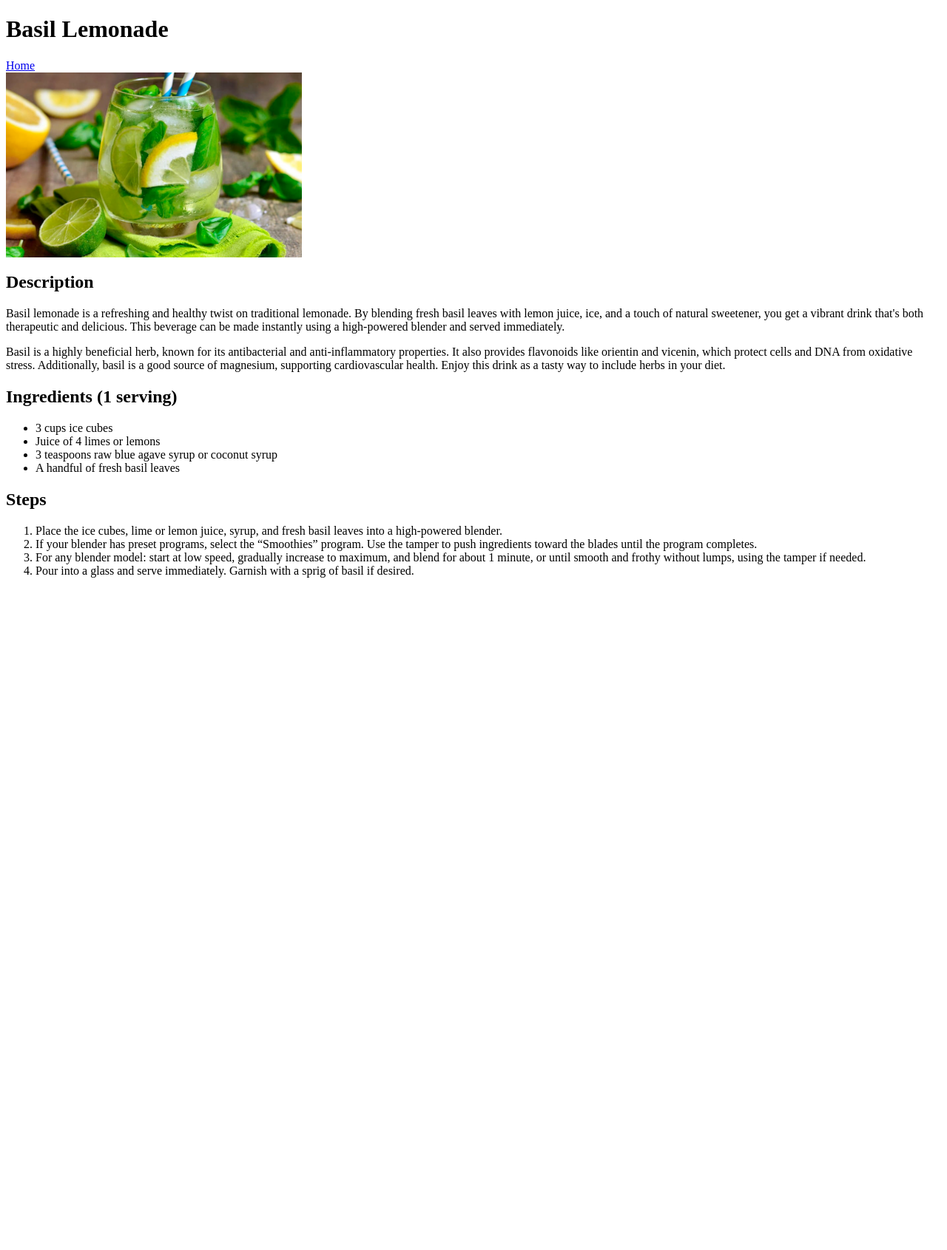
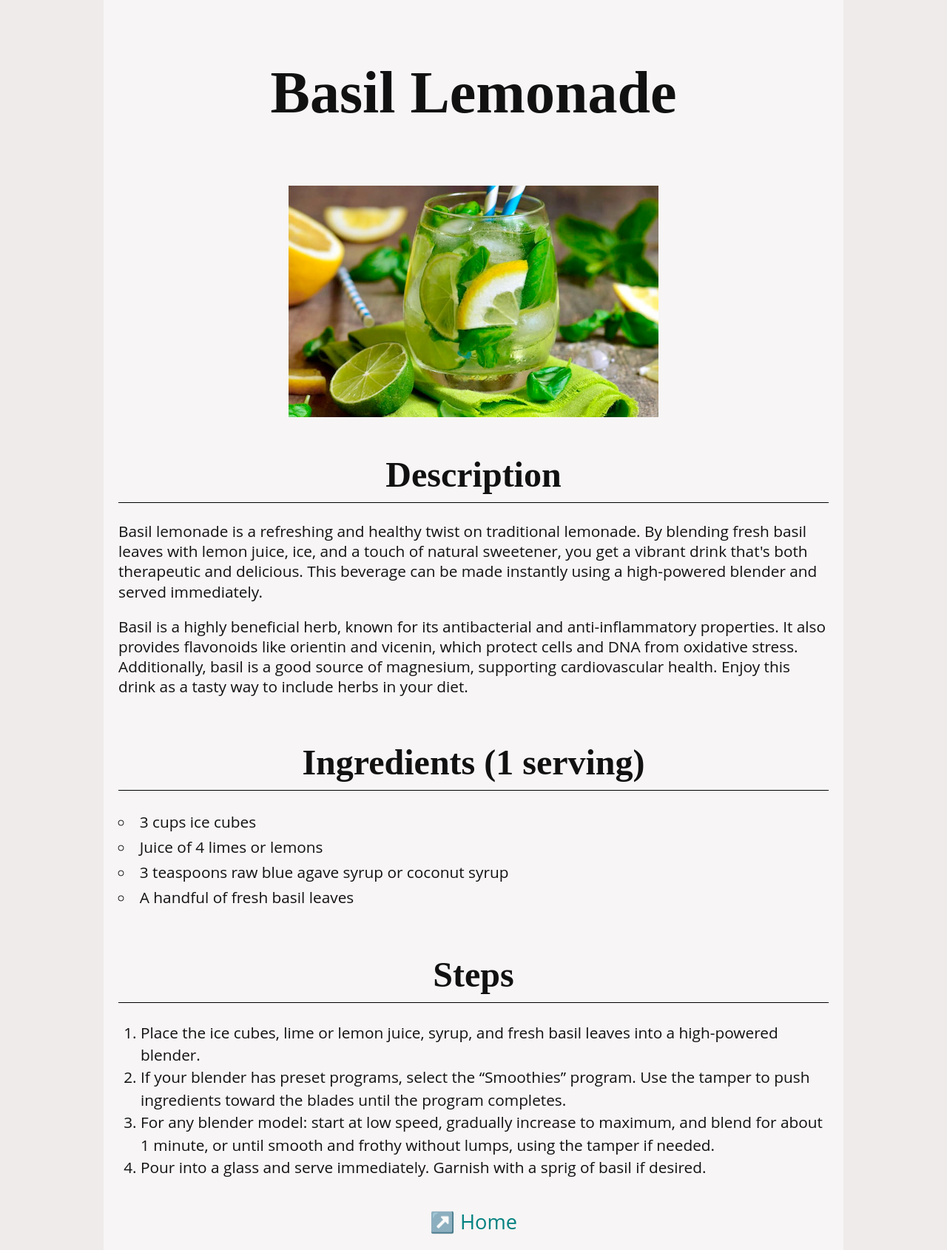
Before and after one commit to macardosa/odin-recipes, a plain HTML site: page recipes/basil-lemonade.html in a window 1280 px wide. Shown: the whole page at 74% size. Before the commit the page ends 800 px from the top, so only its background shows below. Drawn offline with Linux system fonts and the light colour scheme.

Commit message:
Improve website appearance

```diff
--- a/index.html
+++ b/index.html
@@ -5,16 +5,40 @@
     <meta charset="UTF-8">
     <meta name="viewport" content="width=device-width, initial-scale=1.0">
     <title>Odin Recipes</title>
+    <link href="https://fonts.googleapis.com/css2?family=Open+Sans:ital,wght@0,300..800;1,300..800&display=swap"
+        rel="stylesheet">
+    <link
+        href="https://fonts.googleapis.com/css2?family=IBM+Plex+Serif:ital,wght@0,100;0,200;0,300;0,400;0,500;0,600;0,700;1,100;1,200;1,300;1,400;1,500;1,600;1,700&display=swap"
+        rel="stylesheet">
+    <link rel="stylesheet" href="./styles.css">
 </head>
 
 <body>
-    <h1>Odin Recipes</h1>
-    <ul>
-        <li><a href="recipes/salmon-lemon-herbs.html">Salmon with Lemon and Herbs</a></li>
-        <li><a href="recipes/pumpkin-flan.html">Pumpkin Flan</a></li>
-        <li><a href="recipes/basil-lemonade.html">Basil Lemonade</a></li>
-    </ul>
-
+    <div class="page">
+        <h1 id="heading-index">Odin Recipes</h1>
+        <div class="recipe-box">
+            <ul>
+                <li>
+                    <div class="recipe-item">
+                        <img src="./images/salmon.png" alt="a salmon dish served with herbs spread on top of it">
+                        <a href="recipes/salmon-lemon-herbs.html">Salmon with Lemon and Herbs</a>
+                    </div>
+                </li>
+                <li>
+                    <div class="recipe-item">
+                        <img src="./images/pumpkin-flan.png" alt="a full pumpkin flan with caramel presented in a dish">
+                        <a href="recipes/pumpkin-flan.html">Pumpkin Flan</a>
+                    </div>
+                </li>
+                <li>
+                    <div class="recipe-item">
+                        <img src="./images/basil-lemonade.png" alt="glass with lemonade, ice, and basil leaves">
+                        <a href="recipes/basil-lemonade.html">Basil Lemonade</a>
+                    </div>
+                </li>
+            </ul>
+        </div>
+    </div>
 </body>
 
 </html>
--- a/recipes/basil-lemonade.html
+++ b/recipes/basil-lemonade.html
@@ -9,10 +9,12 @@
 </head>
 
 <body>
+    <div class="page recipe">
         <h1>Basil Lemonade</h1>
-    <a href="../index.html">Home</a>
-    <img src="../images/basil-lemonade.png" alt="Glass of basil lemonade with ice and fresh basil leaves.">
 
+        <img class="recipe-image" src="../images/basil-lemonade.png"
+            alt="Glass of basil lemonade with ice and fresh basil leaves.">
+        <div class="description">
             <h2>Description</h2>
             <p>
                 Basil lemonade is a refreshing and healthy twist on traditional lemonade. By blending fresh basil
@@ -22,11 +24,14 @@
             </p>
             <p>
                 Basil is a highly beneficial herb, known for its antibacterial and anti-inflammatory properties. It also
-        provides flavonoids like orientin and vicenin, which protect cells and DNA from oxidative stress. Additionally,
-        basil is a good source of magnesium, supporting cardiovascular health. Enjoy this drink as a tasty way to
+                provides flavonoids like orientin and vicenin, which protect cells and DNA from oxidative stress.
+                Additionally,
+                basil is a good source of magnesium, supporting cardiovascular health. Enjoy this drink as a tasty way
+                to
                 include herbs in your diet.
             </p>
-
+        </div>
+        <div class="ingredients">
             <h2>Ingredients (1 serving)</h2>
             <ul>
                 <li>3 cups ice cubes</li>
@@ -35,15 +40,26 @@
                 <li>A handful of fresh basil leaves</li>
             </ul>
 
+        </div>
+        <div class="steps">
             <h2>Steps</h2>
             <ol>
-        <li>Place the ice cubes, lime or lemon juice, syrup, and fresh basil leaves into a high-powered blender.</li>
-        <li>If your blender has preset programs, select the “Smoothies” program. Use the tamper to push ingredients
+                <li>Place the ice cubes, lime or lemon juice, syrup, and fresh basil leaves into a high-powered blender.
+                </li>
+                <li>If your blender has preset programs, select the “Smoothies” program. Use the tamper to push
+                    ingredients
                     toward the blades until the program completes.</li>
-        <li>For any blender model: start at low speed, gradually increase to maximum, and blend for about 1 minute, or
+                <li>For any blender model: start at low speed, gradually increase to maximum, and blend for about 1
+                    minute, or
                     until smooth and frothy without lumps, using the tamper if needed.</li>
                 <li>Pour into a glass and serve immediately. Garnish with a sprig of basil if desired.</li>
             </ol>
+        </div>
+
+        <footer class="footer">
+            <a href="../index.html">↗️ Home</a>
+        </footer>
+    </div>
 </body>
 
 </html>
--- a/styles.css
+++ b/styles.css
@@ -1,4 +1,144 @@
-img {
+* {
+    margin: 0;
+    padding: 0;
+    box-sizing: border-box;
+}
+
+body {
+    background-color: rgba(236, 231, 231, 0.828);
+    color: rgb(18, 17, 17);
+}
+
+.page {
+    width: 1000px;
+    height: auto;
+    margin: 0 auto;
+    padding: 0 20px;
+    font-family: "Open Sans", sans-serif;
+}
+
+.page.recipe {
+    background-color: rgba(255, 255, 255, 0.5);
+}
+
+h1,
+h2,
+h3,
+h4,
+h5,
+h6 {
+    font-family: "IBM Plex Serif", serif;
+    text-align: center;
+}
+
+h1 {
+    font-size: 5.0rem;
+    padding: 80px;
+}
+
+#heading-index {
+    background-color: rgba(255, 255, 255, 0.5);
+    margin-bottom: 80px;
+    padding: 60px;
+}
+
+.recipe-box {
+    width: 805px;
+    margin-left: auto;
+}
+
+.recipe-box ul {
+    list-style-type: none;
+}
+
+.recipe-box li {
+    background-color: rgba(255, 255, 255, 0.5);
+    font-size: 1.5rem;
+    padding: 10px;
+    margin-bottom: 20px;
+}
+
+.recipe-item {
+    position: relative;
+    padding: 25px 0;
+}
+
+.recipe-item img {
+    height: 100px;
+    width: 140px;
+    float: flex;
+    position: absolute;
+    left: -160px;
+    top: -10px;
+}
+
+.recipe-item a {
+    text-decoration: none;
+    color: rgb(18, 17, 17);
+}
+
+.recipe-image {
     display: block;
-    max-width: 400px;
+    min-width: 400px;
+    margin: 0 auto;
+    margin-bottom: 50px;
+
 }
+
+h2 {
+    font-size: 3.0rem;
+    margin-top: 60px;
+    margin-bottom: 25px;
+    border-bottom: 1px black solid;
+    padding-bottom: 10px;
+}
+
+.description h2 {
+    margin-top: 20px;
+}
+
+.page p,
+.page li {
+    font-family: inherit;
+    font-size: 1.3rem;
+}
+
+.description p {
+    margin-bottom: 20px;
+    line-height: 1.7rem;
+}
+
+.description p :last-of-type {
+    margin-bottom: 0;
+}
+
+.ingredients ul {
+    list-style-position: inside;
+    list-style-type: circle;
+}
+
+.ingredients li {
+    padding: 3px 0;
+}
+
+.steps ol {
+    padding-left: 30px;
+    list-style-type: decimal;
+}
+
+.steps li {
+    line-height: 1.9rem;
+}
+
+.footer {
+    /* background-color: bisque; */
+    padding: 20px;
+    margin-top: 20px;
+    text-align: center;
+}
+
+.footer a {
+    text-decoration: none;
+    font-size: 1.7rem;
+    color: teal;
+}
```
Also changed, not shown: recipes/pumpkin-flan.html (+32 -11 lines), recipes/salmon-lemon-herbs.html (+21 -5 lines). Lines whose indentation alone changed are shown as unchanged.
